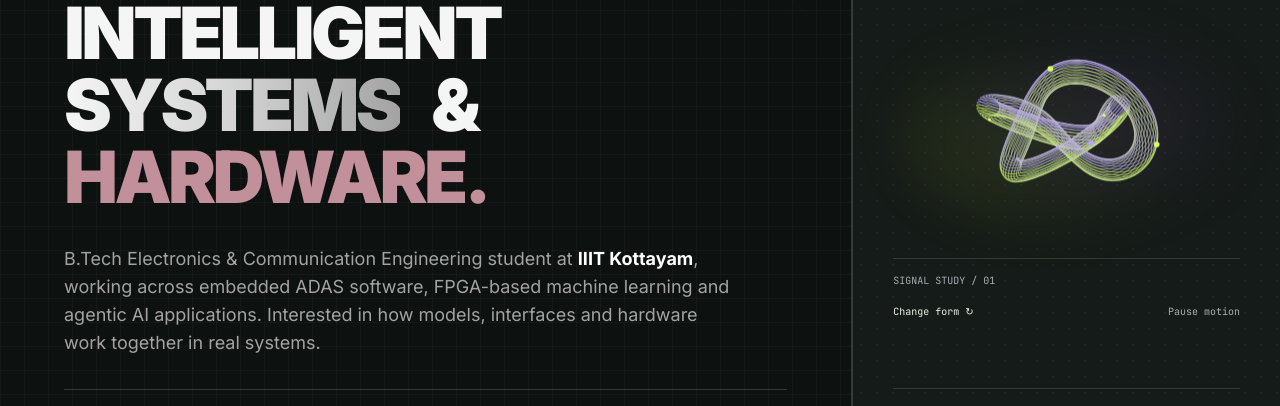
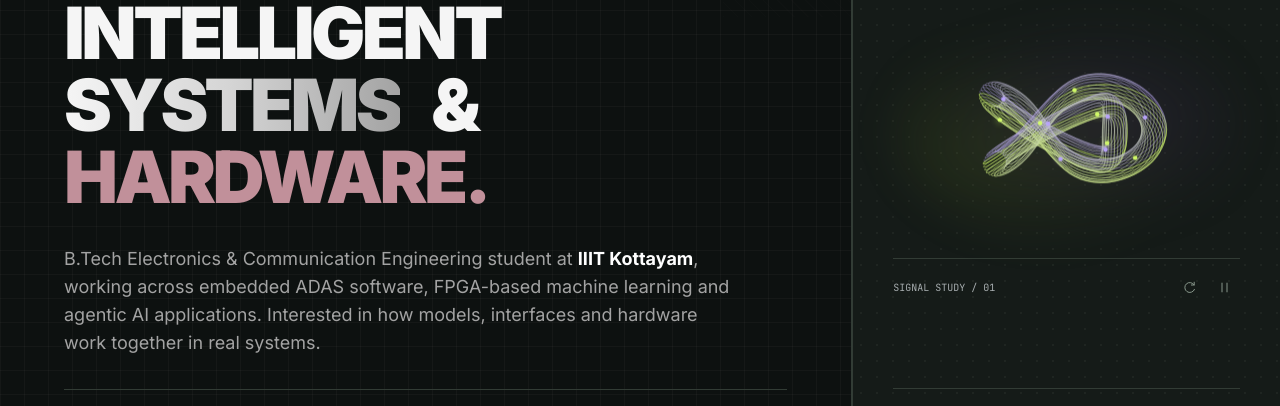
Before and after one commit to Ishita-2210/Portfolio_Ishita, a plain HTML site: page index.html in a window 1280 px wide. Shown: the part 230-636 px from the top of the page. Drawn offline with Linux system fonts and the light colour scheme.

Commit message:
Highlight Tata Elxsi and Sphinx Lab and refine signal motion controls

```diff
--- a/app.js
+++ b/app.js
@@ -232,103 +232,171 @@
     "A field of possibilities",
     "An orbit of ideas",
   ];
+  const rings = 24,
+    segments = 128,
+    stride = (segments + 1) * 3;
+  const forms = [0, 1, 2].map((form) => {
+    const points = new Float32Array(rings * stride);
+    for (let strand = 0; strand < rings; strand++) {
+      const v =
+        form === 1
+          ? ((strand + 1) * Math.PI) / (rings + 1)
+          : (strand * Math.PI * 2) / rings;
+      for (let step = 0; step <= segments; step++) {
+        const u = (step * Math.PI * 2) / segments;
+        let p;
+        if (form === 1)
+          p = [
+            1.85 * Math.sin(v) * Math.cos(u),
+            1.85 * Math.cos(v),
+            1.85 * Math.sin(v) * Math.sin(u),
+          ];
+        else if (form === 2)
+          p = [
+            (1.45 + 0.48 * Math.cos(v)) * Math.cos(u),
+            0.48 * Math.sin(v),
+            (1.45 + 0.48 * Math.cos(v)) * Math.sin(u),
+          ];
+        else {
+          const radius = 1.32 + 0.38 * Math.cos(3 * u);
+          p = [
+            (radius + 0.24 * Math.cos(v)) * Math.cos(2 * u),
+            0.68 * Math.sin(3 * u) + 0.24 * Math.sin(v),
+            (radius + 0.24 * Math.cos(v)) * Math.sin(2 * u),
+          ];
+        }
+        points.set(p, strand * stride + step * 3);
+      }
+    }
+    return points;
+  });
+  const points = forms[0].slice();
+  let source = forms[0],
+    target = forms[0],
+    mode = 0;
   let width = 0,
     height = 0,
     frame = 0,
     lastPaint = 0,
-    phase = 0,
-    mode = 0;
-  let userPaused = false;
-  let paused = reducedMotion.matches,
-    visible = true,
-    pointerX = 0,
+    elapsed = 0,
+    lastChange = 0,
+    transitionStart = 0;
+  let transitioning = false,
+    userPaused = false,
+    paused = reducedMotion.matches,
+    visible = true;
+  let pointerX = 0,
     pointerY = 0,
     tiltX = 0,
     tiltY = 0;
   motionButton.hidden = false;
   formButton.hidden = false;
   function updateMotionLabel() {
-    motionButton.textContent = paused ? "Resume motion" : "Pause motion";
+    const label = paused ? "Resume motion" : "Pause motion";
+    motionButton.setAttribute("aria-label", label);
+    motionButton.title = label;
+    motionButton.dataset.paused = String(paused);
   }
-  function project(x, y, z, angle) {
-    const a = angle + tiltX,
-      b = -0.36 + tiltY;
-    const xx = x * Math.cos(a) + z * Math.sin(a),
-      zz = -x * Math.sin(a) + z * Math.cos(a);
-    const yy = y * Math.cos(b) - zz * Math.sin(b),
-      depth = y * Math.sin(b) + zz * Math.cos(b);
-    const scale = Math.min(width, height) * 0.185;
-    const perspective = 5 / (5 + depth * 0.22);
-    return [
-      width * 0.5 + xx * scale * perspective,
-      height * 0.5 + yy * scale * perspective,
-      depth,
-    ];
-  }
-  function point(u, v) {
-    if (mode === 1)
-      return [
-        1.85 * Math.sin(v) * Math.cos(u),
-        1.85 * Math.cos(v),
-        1.85 * Math.sin(v) * Math.sin(u),
-      ];
-    if (mode === 2)
-      return [
-        (1.45 + 0.48 * Math.cos(v)) * Math.cos(u),
-        0.48 * Math.sin(v),
-        (1.45 + 0.48 * Math.cos(v)) * Math.sin(u),
-      ];
-    const radius = 1.32 + 0.38 * Math.cos(3 * u);
-    const tube = 0.24;
-    return [
-      (radius + tube * Math.cos(v)) * Math.cos(2 * u),
-      0.68 * Math.sin(3 * u) + tube * Math.sin(v),
-      (radius + tube * Math.cos(v)) * Math.sin(2 * u),
-    ];
+  function changeForm(next, announce = false) {
+    source = points.slice();
+    mode = next;
+    target = forms[mode];
+    transitionStart = elapsed;
+    lastChange = elapsed;
+    transitioning = !paused;
+    if (paused) points.set(target);
+    if (announce) artStatus.textContent = names[mode];
   }
   function draw() {
     if (!width || !height) return;
+    if (!paused && elapsed - lastChange >= 14)
+      changeForm((mode + 1) % forms.length);
+    if (transitioning) {
+      const progress = Math.min(1, (elapsed - transitionStart) / 2.8);
+      const blend = progress * progress * (3 - 2 * progress);
+      for (let i = 0; i < points.length; i++)
+        points[i] = source[i] + (target[i] - source[i]) * blend;
+      if (progress === 1) transitioning = false;
+    }
+    tiltX += (pointerX - tiltX) * 0.06;
+    tiltY += (pointerY - tiltY) * 0.06;
+    const yaw = 0.25 + elapsed * 0.38 + tiltX;
+    const pitch = -0.36 + Math.sin(elapsed * 0.47) * 0.32 + tiltY;
+    const roll = -0.18 + Math.sin(elapsed * 0.31) * 0.2;
+    const ca = Math.cos(yaw),
+      sa = Math.sin(yaw),
+      cb = Math.cos(pitch),
+      sb = Math.sin(pitch),
+      cc = Math.cos(roll),
+      sc = Math.sin(roll);
+    const scale =
+      Math.min(width, height) * 0.205 * (1 + 0.045 * Math.sin(elapsed * 0.8));
+    const float = Math.sin(elapsed * 0.52) * 5;
+    function project(x, y, z) {
+      const xx = x * ca + z * sa,
+        zz = -x * sa + z * ca;
+      const yy = y * cb - zz * sb,
+        depth = y * sb + zz * cb;
+      const perspective = 5 / (5 + depth * 0.22);
+      return [
+        width * 0.5 + (xx * cc - yy * sc) * scale * perspective,
+        height * 0.5 + (xx * sc + yy * cc) * scale * perspective + float,
+      ];
+    }
     context.clearRect(0, 0, width, height);
-    tiltX += (pointerX - tiltX) * 0.04;
-    tiltY += (pointerY - tiltY) * 0.04;
-    const angle = phase * 0.27;
-    const rings = mode === 1 ? 17 : 23;
     for (let strand = 0; strand < rings; strand++) {
-      const v =
-        mode === 1
-          ? ((strand + 1) * Math.PI) / (rings + 1)
-          : (strand * Math.PI * 2) / rings;
       const blend = strand / (rings - 1);
-      const r = Math.round(213 + (185 - 213) * blend),
-        g = Math.round(255 + (164 - 255) * blend),
-        b = Math.round(104 + (255 - 104) * blend);
-      context.strokeStyle =
-        "rgba(" + r + "," + g + "," + b + "," + (mode === 1 ? 0.52 : 0.6) + ")";
-      context.lineWidth = mode === 1 ? 0.8 : 1.05;
+      const r = Math.round(213 - 28 * blend),
+        g = Math.round(255 - 91 * blend),
+        b = Math.round(104 + 151 * blend);
+      context.strokeStyle = `rgba(${r},${g},${b},${0.48 + 0.1 * Math.sin(elapsed * 0.22 + strand * 0.15)})`;
+      context.lineWidth = strand % 3 === 0 ? 1.15 : 0.85;
       context.beginPath();
-      for (let step = 0; step <= 135; step++) {
-        const p = point((step * Math.PI * 2) / 135, v);
-        const q = project(p[0], p[1], p[2], angle);
+      for (let step = 0; step <= segments; step++) {
+        const i = strand * stride + step * 3;
+        const q = project(points[i], points[i + 1], points[i + 2]);
         if (!step) context.moveTo(q[0], q[1]);
         else context.lineTo(q[0], q[1]);
       }
       context.stroke();
     }
-    for (let i = 0; i < 7; i++) {
-      const u = (i * Math.PI * 2) / 7 + phase * 0.12;
-      const p = point(u, i * 0.8);
-      const q = project(p[0], p[1], p[2], angle);
-      context.fillStyle = i % 2 ? "#b9a4ff" : "#d5ff68";
-      context.beginPath();
-      context.arc(q[0], q[1], i % 3 === 0 ? 2.8 : 1.5, 0, Math.PI * 2);
-      context.fill();
+    for (let particle = 0; particle < 12; particle++) {
+      const strand = (particle * 5) % rings;
+      const direction = particle % 2 ? 1 : -1;
+      for (let tail = 4; tail >= 0; tail--) {
+        const position =
+          ((((particle * 0.071 +
+            elapsed * 0.09 * direction -
+            tail * 0.007 * direction) %
+            1) +
+            1) %
+            1) *
+          segments;
+        const step = Math.floor(position),
+          fraction = position - step;
+        const i = strand * stride + step * 3;
+        const q = project(
+          points[i] + (points[i + 3] - points[i]) * fraction,
+          points[i + 1] + (points[i + 4] - points[i + 1]) * fraction,
+          points[i + 2] + (points[i + 5] - points[i + 2]) * fraction,
+        );
+        context.globalAlpha = tail === 0 ? 0.95 : 0.24 - tail * 0.04;
+        context.fillStyle = particle % 2 ? "#b9a4ff" : "#d5ff68";
+        context.shadowColor = context.fillStyle;
+        context.shadowBlur = tail === 0 ? 7 : 0;
+        context.beginPath();
+        context.arc(q[0], q[1], tail === 0 ? 2.2 : 1.1, 0, Math.PI * 2);
+        context.fill();
+      }
     }
+    context.shadowBlur = 0;
+    context.globalAlpha = 1;
   }
   function tick(timestamp) {
     frame = 0;
     if (paused || !visible || document.hidden) return;
     if (timestamp - lastPaint >= 32) {
-      phase += 0.012;
+      elapsed += lastPaint ? Math.min((timestamp - lastPaint) / 1000, 0.08) : 0;
       draw();
       lastPaint = timestamp;
     }
@@ -337,6 +405,7 @@
   function schedule() {
     cancelAnimationFrame(frame);
     frame = 0;
+    lastPaint = 0;
     if (!paused && visible && !document.hidden)
       frame = requestAnimationFrame(tick);
     else draw();
@@ -369,8 +438,7 @@
     schedule();
   });
   formButton.addEventListener("click", () => {
-    mode = (mode + 1) % 3;
-    artStatus.textContent = names[mode];
+    changeForm((mode + 1) % forms.length, true);
     draw();
   });
   reducedMotion.addEventListener("change", (event) => {
--- a/index.html
+++ b/index.html
@@ -458,10 +458,39 @@
               <figcaption>
                 <span>SIGNAL STUDY / 01</span>
                 <div class="art-controls">
-                  <button id="change-form" type="button" hidden="">
-                    Change form <span aria-hidden="true">↻</span></button
-                  ><button id="motion-toggle" type="button" hidden="">
-                    Pause motion
+                  <button
+                    id="change-form"
+                    type="button"
+                    aria-label="Change signal form"
+                    title="Change signal form"
+                    hidden
+                  >
+                    <svg viewBox="0 0 24 24" aria-hidden="true">
+                      <path d="M19.5 8A8 8 0 1 0 20 15M19.5 3.5V8H15" />
+                    </svg>
+                  </button>
+                  <button
+                    id="motion-toggle"
+                    type="button"
+                    aria-label="Pause motion"
+                    title="Pause motion"
+                    data-paused="false"
+                    hidden
+                  >
+                    <svg
+                      class="icon-pause"
+                      viewBox="0 0 24 24"
+                      aria-hidden="true"
+                    >
+                      <path d="M8 5v14M16 5v14" />
+                    </svg>
+                    <svg
+                      class="icon-play"
+                      viewBox="0 0 24 24"
+                      aria-hidden="true"
+                    >
+                      <path d="m8 5 11 7-11 7Z" />
+                    </svg>
                   </button>
                 </div>
               </figcaption>
@@ -561,7 +590,10 @@
                   class="lg:col-span-4 border-b lg:border-b-0 lg:border-r border-swiss-border/50 pb-4 lg:pb-0 pr-0 lg:pr-6"
                 >
                   <p class="experience-date">May 2026 — Present</p>
-                  <h3 class="experience-place">Transportation Business Unit</h3>
+                  <h3 class="experience-place">Tata Elxsi</h3>
+                  <p class="experience-organization">
+                    Transportation Business Unit
+                  </p>
                   <p class="experience-role">
                     Project Trainee — Embedded ADAS Software Engineering
                   </p>
@@ -614,7 +646,8 @@
                   class="lg:col-span-4 border-b lg:border-b-0 lg:border-r border-swiss-border/50 pb-4 lg:pb-0 pr-0 lg:pr-6"
                 >
                   <p class="experience-date">May 2026 — Present</p>
-                  <h3 class="experience-place">Sphinx Lab, IIIT Kottayam</h3>
+                  <h3 class="experience-place">Sphinx Lab</h3>
+                  <p class="experience-organization">IIIT Kottayam</p>
                   <p class="experience-role">
                     Research Intern — FPGA-Based ML Acceleration
                   </p>
--- a/styles.css
+++ b/styles.css
@@ -65,6 +65,14 @@
   font-weight: 600;
   line-height: 1.55;
   color: #c1909a;
+}
+.experience-organization {
+  font:
+    11px/1.7 "JetBrains Mono",
+    monospace;
+  color: #b4c4aa;
+  margin-top: -5px;
+  margin-bottom: 14px;
 }
 .experience-location {
   font:
@@ -222,6 +230,50 @@
 }
 .art-controls button {
   font-size: 10px;
+}
+.signal-study figcaption {
+  flex-direction: row;
+  align-items: center;
+}
+.art-controls {
+  gap: 5px;
+  justify-content: flex-end;
+}
+.art-controls button,
+.art-controls button:first-child {
+  width: 30px;
+  height: 30px;
+  padding: 6px;
+  display: inline-flex;
+  align-items: center;
+  justify-content: center;
+  color: #87968a;
+  border: 1px solid transparent;
+  border-radius: 50%;
+  background: transparent;
+  transition:
+    color 160ms,
+    border-color 160ms,
+    background 160ms;
+}
+.art-controls button:hover,
+.art-controls button:focus-visible {
+  color: #d5ff68;
+  border-color: #64715f;
+  background: #1d2721;
+}
+.art-controls svg {
+  width: 15px;
+  height: 15px;
+  fill: none;
+  stroke: currentColor;
+  stroke-width: 1.6;
+  stroke-linecap: round;
+  stroke-linejoin: round;
+}
+#motion-toggle[data-paused="true"] .icon-pause,
+#motion-toggle[data-paused="false"] .icon-play {
+  display: none;
 }
 .signal-stage canvas {
   touch-action: pan-y;
```
Also changed, not shown: 1 other file.
